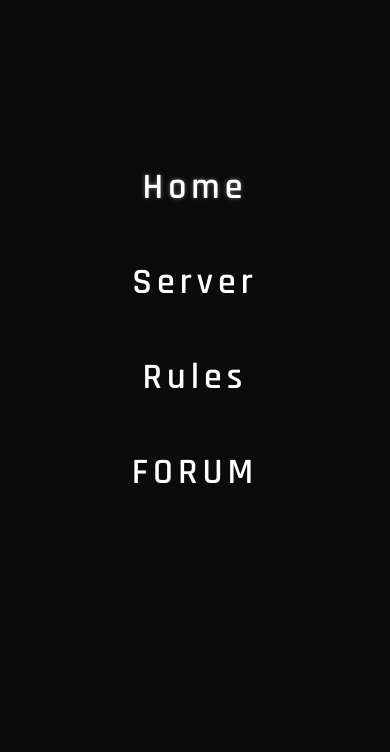
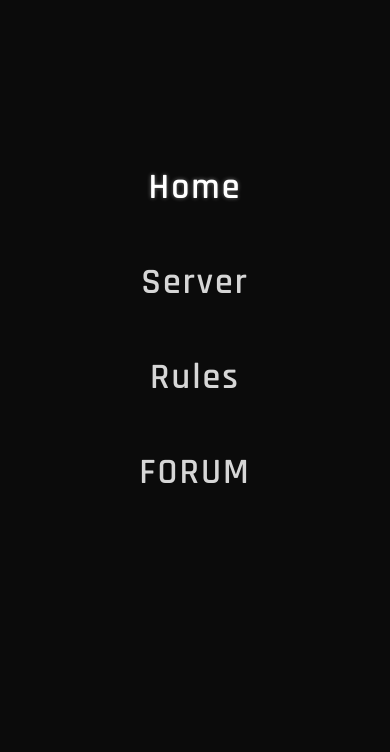
Before and after one commit to phoenixroleplay-rp/Phoenixroleplay, a plain HTML site: page index.html in a window 390 px wide. Both pictures are taken after a click on the label 195 px from the left and 38 px from the top of the page. Shown: the part 92-844 px from the top of the page. Drawn offline with Linux system fonts and the light colour scheme.

Commit message:
Update styles.css

```diff
--- a/css/styles.css
+++ b/css/styles.css
@@ -39,11 +39,6 @@ body {
   align-items: center;
   justify-content: center;
   gap: 50px;
-}
-
-/* LOGO CENTERED */
-.nav-logo img {
-  height: 36px;
 }
 
 /* MENU */
@@ -769,20 +764,14 @@ body {
     gap: 18px;
   }
 
-  .nav-menu {
-    flex-wrap: wrap;
-    justify-content: center;
-    gap: 18px;
-  }
+
 
   .server-status {
     position: static;
     margin-top: 6px;
   }
 
-  .nav-menu li:not(:last-child)::after {
-    display: none;
-  }
+
 }
 
 
@@ -1433,71 +1422,6 @@ section {
    FULLSCREEN MOBILE MENU
 =================================== */
 
-@media (max-width: 900px) {
-
-  .nav-menu {
-    position: fixed;
-    inset: 0;
-    height: 100vh;
-    width: 100%;
-    background: #0b0b0b;
-
-    display: flex;
-    flex-direction: column;
-    justify-content: center;
-    align-items: center;
-    gap: 50px;
-
-    transform: translateY(-100%);
-    opacity: 0;
-    transition: all 0.6s cubic-bezier(0.16, 1, 0.3, 1);
-    z-index: 9999;
-  }
-
-  .nav-menu.active {
-    transform: translateY(0);
-    opacity: 1;
-  }
-
-  .nav-menu li {
-    list-style: none;
-    opacity: 0;
-    transform: translateY(30px);
-    transition: all 0.5s ease;
-  }
-
-  .nav-menu.active li {
-    opacity: 1;
-    transform: translateY(0);
-  }
-
-  .nav-menu.active li:nth-child(1) { transition-delay: 0.1s; }
-  .nav-menu.active li:nth-child(2) { transition-delay: 0.2s; }
-  .nav-menu.active li:nth-child(3) { transition-delay: 0.3s; }
-  .nav-menu.active li:nth-child(4) { transition-delay: 0.4s; }
-
-  .nav-menu a {
-    font-size: 38px;
-    font-family: 'Rajdhani', sans-serif;
-    letter-spacing: 5px;
-    text-decoration: none;
-    color: #ffffff;
-    transition: 0.4s ease;
-  }
-
-  .nav-menu a:hover {
-    color: #ff2a2a;
-    transform: translateX(10px);
-  }
-
-
-
-  .hamburger {
-    position: relative;
-    z-index: 10000;
-  }
-}
-
   .server-status {
     display: none;
   }
@@ -1547,7 +1471,25 @@ section {
    FULLSCREEN MOBILE MENU
 =================================== */
 
+
+
+/* Default Desktop */
+.nav-menu {
+  display: flex;
+  gap: 40px;
+}
+
+/* Hide hamburger on desktop */
+.hamburger {
+  display: none;
+}
+
 @media (max-width: 900px) {
+
+  .hamburger {
+    display: block;
+    z-index: 10001;
+  }
 
   .nav-menu {
     position: fixed;
@@ -1555,9 +1497,7 @@ section {
     height: 100vh;
     width: 100%;
     background: #0b0b0b;
-    overflow-y: auto;
-
-    display: flex;
+
     flex-direction: column;
     justify-content: center;
     align-items: center;
@@ -1565,8 +1505,7 @@ section {
 
     transform: translateY(-100%);
     opacity: 0;
-    transition: all 0.6s cubic-bezier(0.16, 1, 0.3, 1);
-    z-index: 9999;
+    transition: 0.6s cubic-bezier(0.16,1,0.3,1);
   }
 
   .nav-menu.active {
@@ -1574,87 +1513,6 @@ section {
     opacity: 1;
   }
 
-  .nav-menu li {
-    list-style: none;
-    opacity: 0;
-    transform: translateY(30px);
-    transition: all 0.5s ease;
-  }
-
-  .nav-menu.active li {
-    opacity: 1;
-    transform: translateY(0);
-  }
-
-  .nav-menu.active li:nth-child(1) { transition-delay: 0.1s; }
-  .nav-menu.active li:nth-child(2) { transition-delay: 0.2s; }
-  .nav-menu.active li:nth-child(3) { transition-delay: 0.3s; }
-  .nav-menu.active li:nth-child(4) { transition-delay: 0.4s; }
-
-  .nav-menu a {
-    font-size: 38px;
-    font-family: 'Rajdhani', sans-serif;
-    letter-spacing: 5px;
-    text-decoration: none;
-    color: #ffffff;
-    transition: 0.4s ease;
-  }
-
-  .nav-menu a:hover {
-    color: #ff2a2a;
-    transform: translateX(10px);
-  }
-
-  .server-status {
-    display: none;
-  }
-
-  .hamburger {
-    position: relative;
-    z-index: 10000;
-  }
-}
-
-/* Default Desktop */
-.nav-menu {
-  display: flex;
-  gap: 40px;
-}
-
-/* Hide hamburger on desktop */
-.hamburger {
-  display: none;
-}
-
-@media (max-width: 900px) {
-
-  .hamburger {
-    display: block;
-    z-index: 10001;
-  }
-
-  .nav-menu {
-    position: fixed;
-    inset: 0;
-    height: 100vh;
-    width: 100%;
-    background: #0b0b0b;
-
-    flex-direction: column;
-    justify-content: center;
-    align-items: center;
-    gap: 50px;
-
-    transform: translateY(-100%);
-    opacity: 0;
-    transition: 0.6s cubic-bezier(0.16,1,0.3,1);
-  }
-
-  .nav-menu.active {
-    transform: translateY(0);
-    opacity: 1;
-  }
-
   .nav-menu a {
     font-size: 36px;
   }
```
